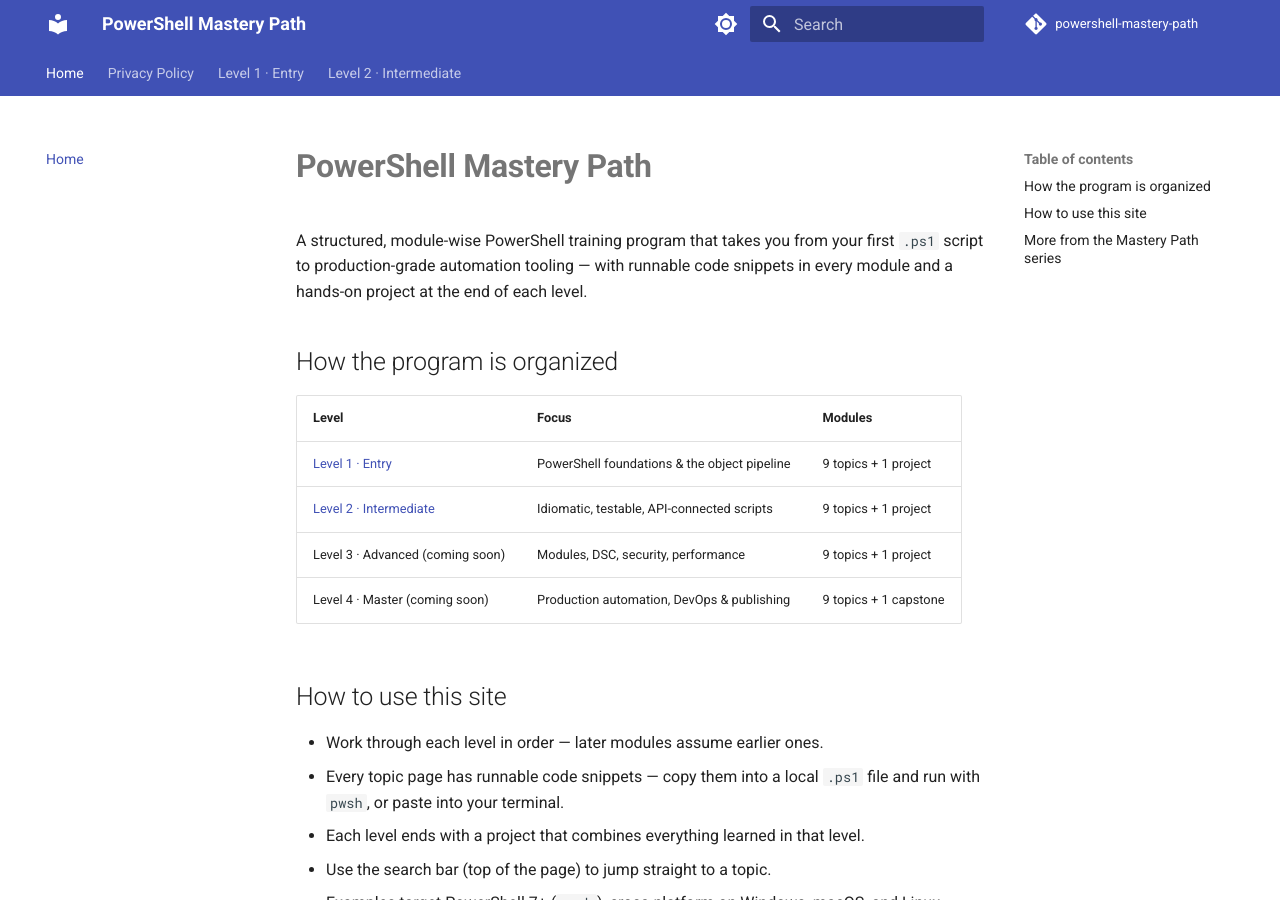
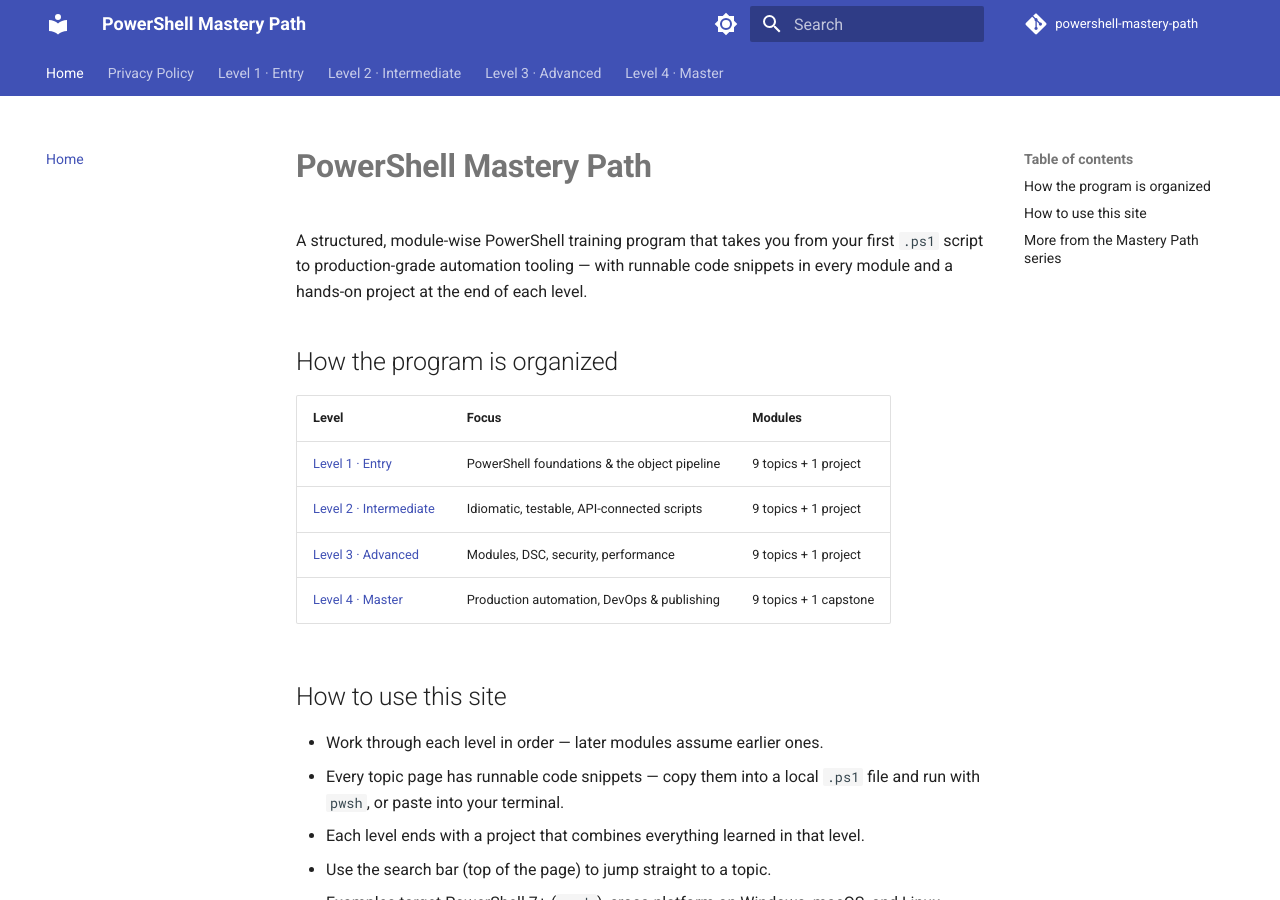
Before and after one commit to SIGILIPELLI/powershell-mastery-path, an MkDocs documentation site: the page built from docs/index.md, in a window 1280 px wide and 900 px high. Built offline with MkDocs 1.6.1 and Material for MkDocs 9.7.7, drawn with Linux system fonts in a browser that asks for light colours; comment, search, counter and statistics services are not loaded; part of the change alters nothing that is shown.

Commit message:
Restore finished level(s) to nav/sitemap/homepage
Co-Authored-By: Claude Opus 5 <noreply@anthropic.com>

```diff
--- a/docs/index.md
+++ b/docs/index.md
@@ -15,8 +15,8 @@ code snippets in every module and a hands-on project at the end of each level.
 |-------|-------|---------|
 | [Level 1 · Entry](level-1/index.md) | PowerShell foundations & the object pipeline | 9 topics + 1 project |
 | [Level 2 · Intermediate](level-2/index.md) | Idiomatic, testable, API-connected scripts | 9 topics + 1 project |
-| Level 3 · Advanced (coming soon) | Modules, DSC, security, performance | 9 topics + 1 project |
-| Level 4 · Master (coming soon) | Production automation, DevOps & publishing | 9 topics + 1 capstone |
+| [Level 3 · Advanced](level-3/index.md) | Modules, DSC, security, performance | 9 topics + 1 project |
+| [Level 4 · Master](level-4/index.md) | Production automation, DevOps & publishing | 9 topics + 1 capstone |
 
 ## How to use this site
 
--- a/mkdocs.yml
+++ b/mkdocs.yml
@@ -74,7 +74,27 @@ nav:
       - "08 · Script Modules & Manifests": level-2/08-script-modules-manifests.md
       - "09 · Working with CSV/Excel Data": level-2/09-csv-excel-data.md
       - "10 · Project — Log Monitoring Script": level-2/10-project-log-monitoring.md
-# --- auto-pruned stub levels (see AdSense low-value-content fix) ---
-exclude_docs: |
-  level-3/*.md
-  level-4/*.md
+  - "Level 3 · Advanced":
+      - Overview: level-3/index.md
+      - "01 · Advanced Functions & Parameter Validation": level-3/01-advanced-functions-validation.md
+      - "02 · Desired State Configuration (DSC) Basics": level-3/02-dsc-basics.md
+      - "03 · Working with .NET from PowerShell": level-3/03-working-with-dotnet.md
+      - "04 · Building Reusable Modules": level-3/04-building-reusable-modules.md
+      - "05 · Testing Advanced (Pester Mocking)": level-3/05-testing-advanced-mocking.md
+      - "06 · Security": level-3/06-security.md
+      - "07 · Performance Optimization": level-3/07-performance-optimization.md
+      - "08 · Active Directory & System Admin Cmdlets": level-3/08-active-directory-admin.md
+      - "09 · Scheduled Tasks & Automation": level-3/09-scheduled-tasks-automation.md
+      - "10 · Project — Admin Toolkit Module": level-3/10-project-admin-toolkit.md
+  - "Level 4 · Master":
+      - Overview: level-4/index.md
+      - "01 · Advanced Remoting & Background Jobs": level-4/01-advanced-remoting-jobs.md
+      - "02 · CI/CD with PowerShell": level-4/02-cicd-powershell.md
+      - "03 · Cross-Platform PowerShell": level-4/03-cross-platform.md
+      - "04 · Security Hardening (JEA)": level-4/04-security-hardening-jea.md
+      - "05 · Testing at Scale & CI": level-4/05-testing-at-scale-ci.md
+      - "06 · Performance at Scale": level-4/06-performance-at-scale.md
+      - "07 · Building PowerShell-based DevOps Tools": level-4/07-devops-tools.md
+      - "08 · Publishing Modules (PowerShell Gallery)": level-4/08-publishing-modules.md
+      - "09 · Logging & Observability for Scripts": level-4/09-logging-observability.md
+      - "10 · Capstone Project": level-4/10-capstone-project.md
```
